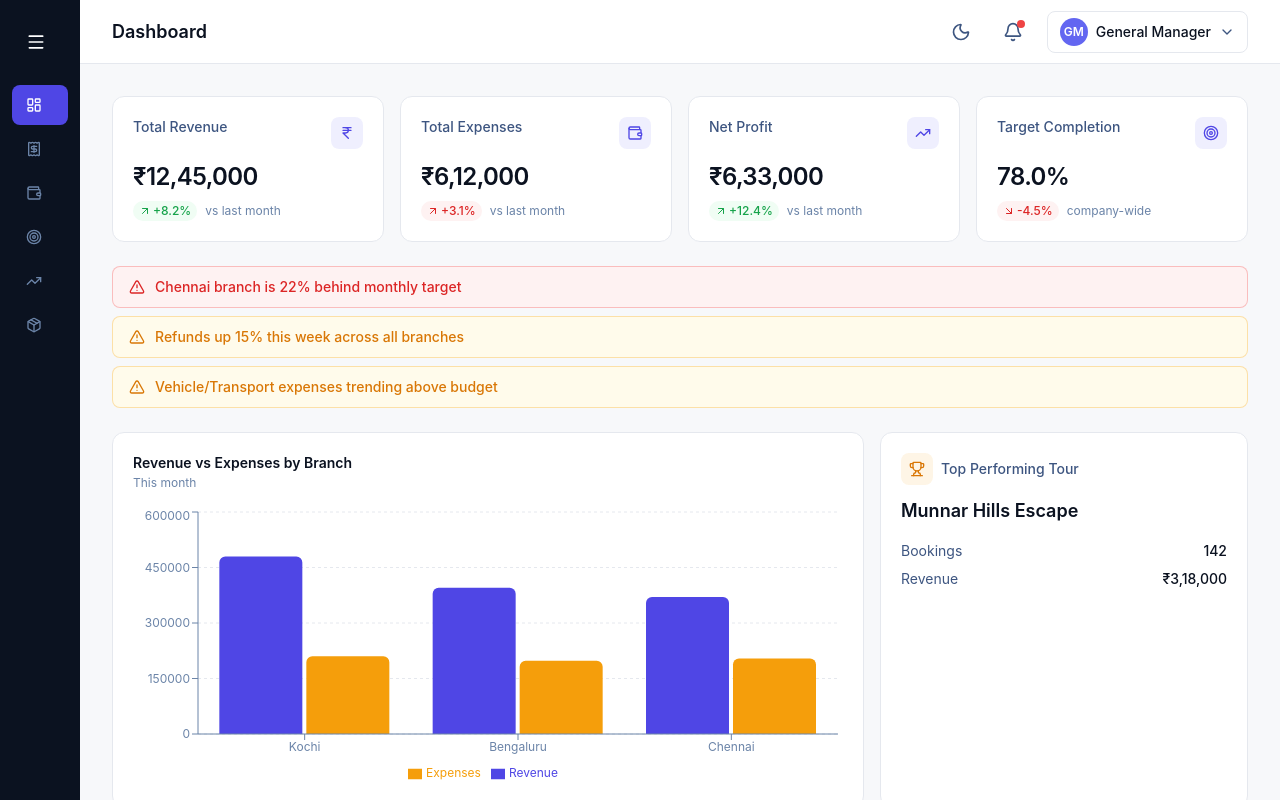
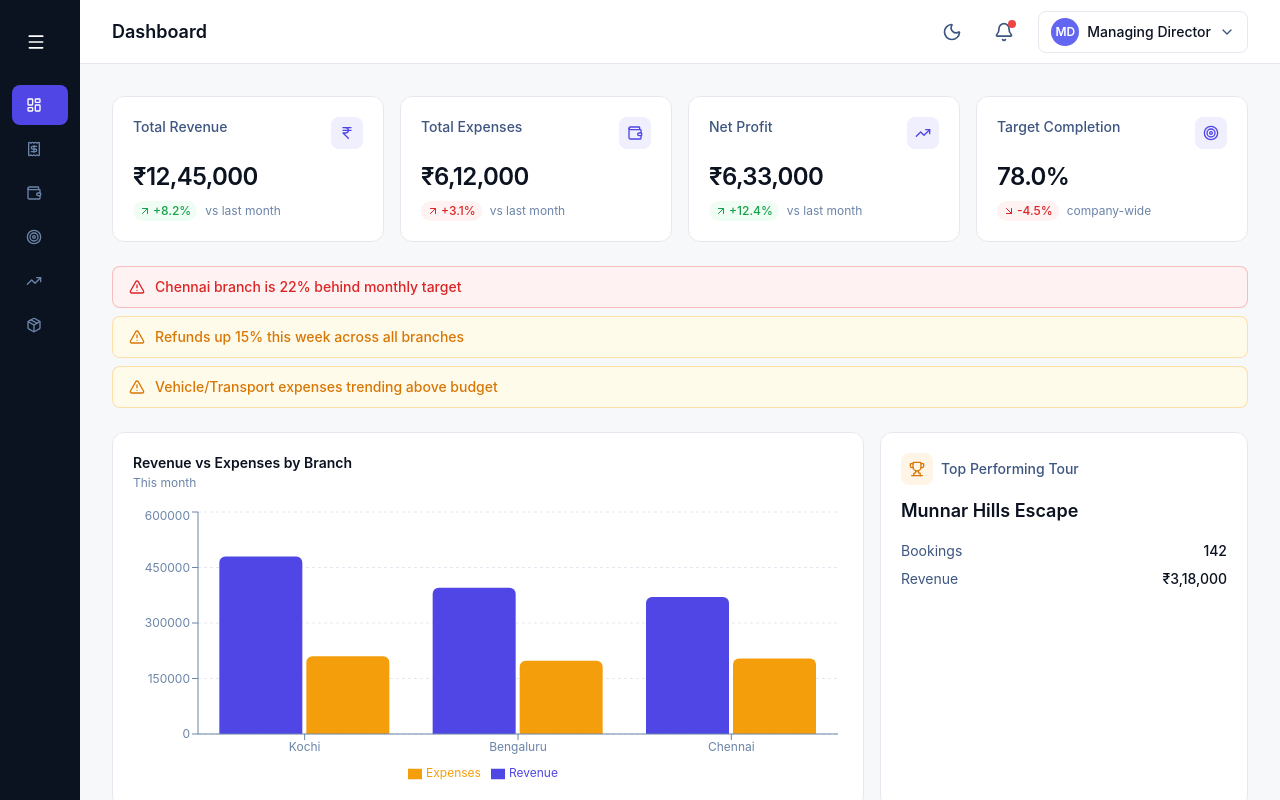
Before and after one commit to farseent/GM_Dashboard, a React (Vite) app: page / in a window 1280 px wide. Built offline with nearby package versions, Linux system fonts and the light colour scheme.

Commit message:
minor ui fix: GM->MD

```diff
--- a/src/layout/Topbar.jsx
+++ b/src/layout/Topbar.jsx
@@ -33,9 +33,9 @@ export default function Topbar({ title, onMenuClick }) {
 
         <button className="flex items-center gap-2 rounded-lg border border-border-subtle px-2 py-1.5 hover:bg-surface sm:px-3">
           <div className="flex h-7 w-7 items-center justify-center rounded-full bg-accent-500 text-xs font-semibold text-white">
-            GM
+            MD
           </div>
-          <span className="hidden text-sm font-medium text-fg sm:inline">General Manager</span>
+          <span className="hidden text-sm font-medium text-fg sm:inline">Managing Director</span>
           <ChevronDown className="hidden h-4 w-4 text-fg-muted sm:inline" />
         </button>
       </div>
```
